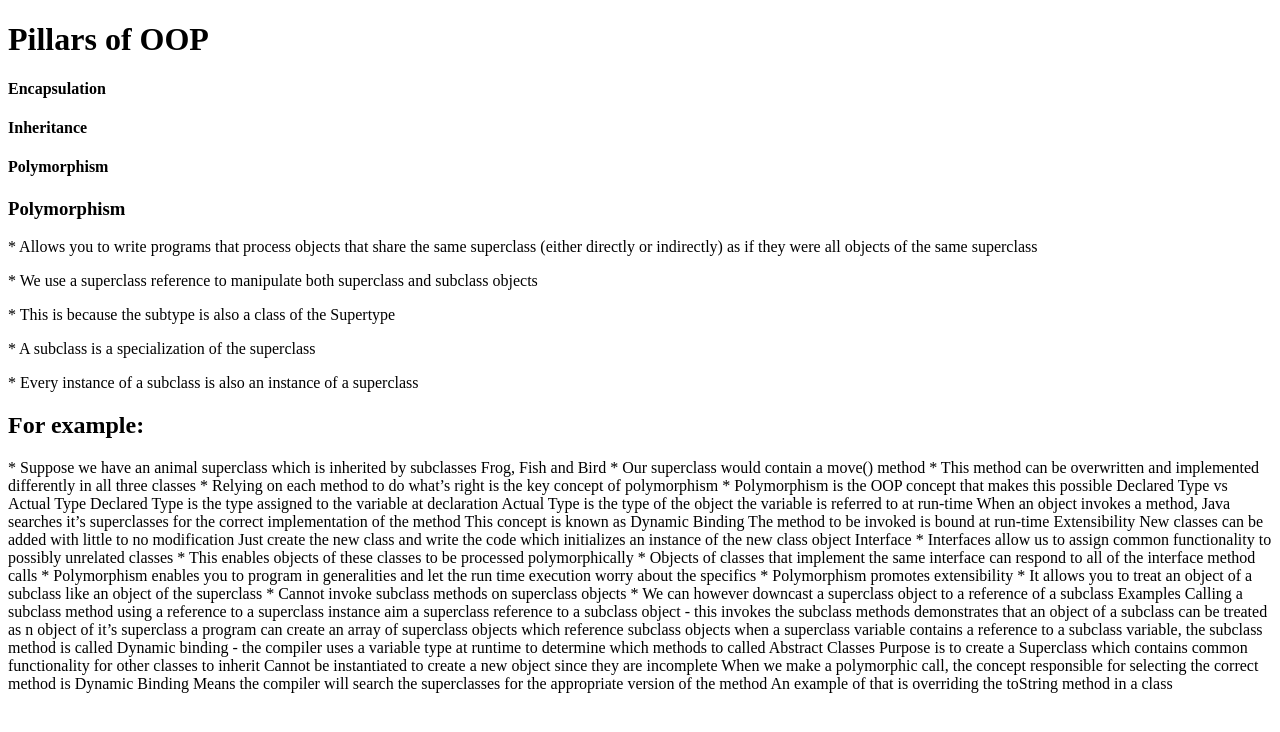
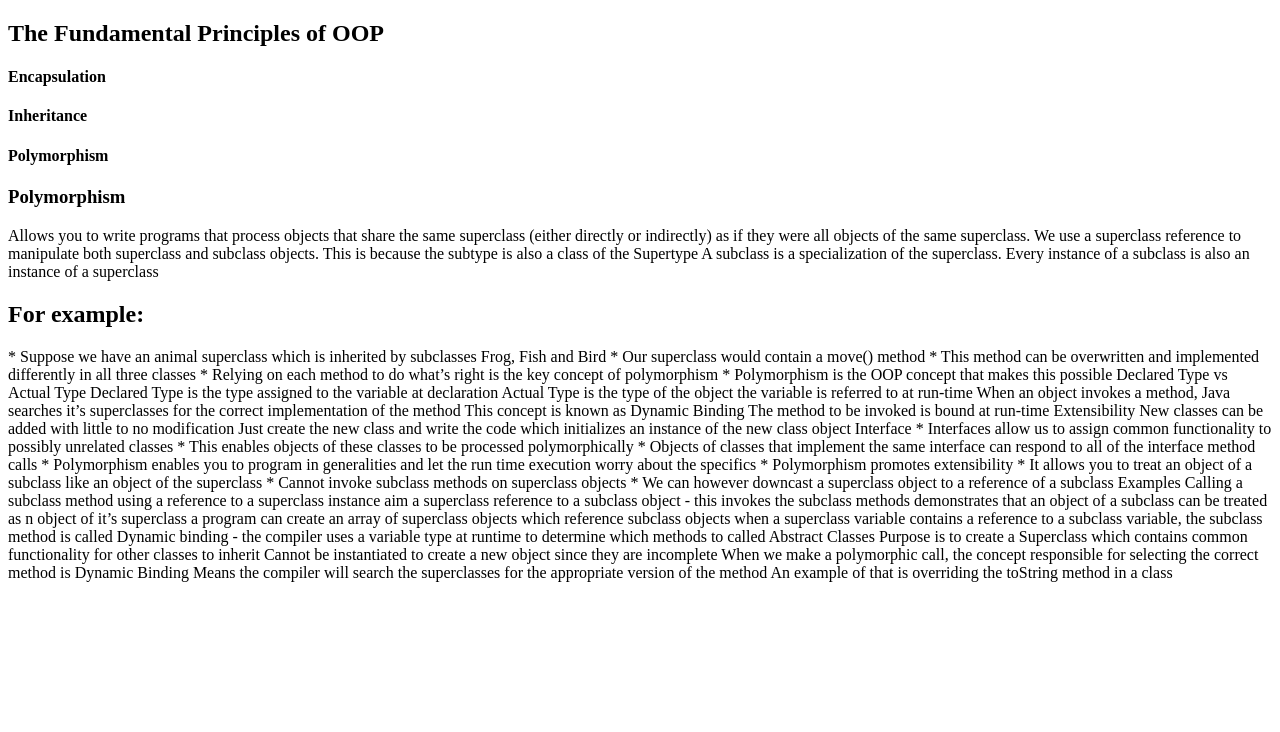
Before and after one commit to hfunsh/hfunsh.github.io, a plain HTML site: page oop.html in a window 1280 px wide. Drawn offline with Linux system fonts and the light colour scheme.

Commit message:
oop updates cont

```diff
--- a/oop.html
+++ b/oop.html
@@ -4,17 +4,13 @@
     <meta charset="utf-8">
     <meta http-equiv="X-UA-Compatible" content="chrome=1">
     <title>Object Oriented Programing Concepts </title>
-<h1>Pillars of OOP</h1>
+<h2>The Fundamental Principles of OOP</h2>
 <h4>Encapsulation</h4>
 <h4>Inheritance</h4>
 <h4>Polymorphism</h4>
 
 <h3>Polymorphism</h3>
-<p>* Allows you to write programs that process objects that share the same superclass (either directly or indirectly) as if they were all objects of the same superclass
-<p>* We use a superclass reference to manipulate both superclass and subclass objects
-<p>* This is because the subtype is also a class of the Supertype
-<p>* A subclass is a specialization of the superclass
-<p>* Every instance of a subclass is also an instance of a superclass
+<p> Allows you to write programs that process objects that share the same superclass (either directly or indirectly) as if they were all objects of the same superclass. We use a superclass reference to manipulate both superclass and subclass objects. This is because the subtype is also a class of the Supertype A subclass is a specialization of the superclass. Every instance of a subclass is also an instance of a superclass
 
 <p><h2>For example:</h2>
 * Suppose we have an animal superclass which is inherited by subclasses Frog, Fish and Bird
```
